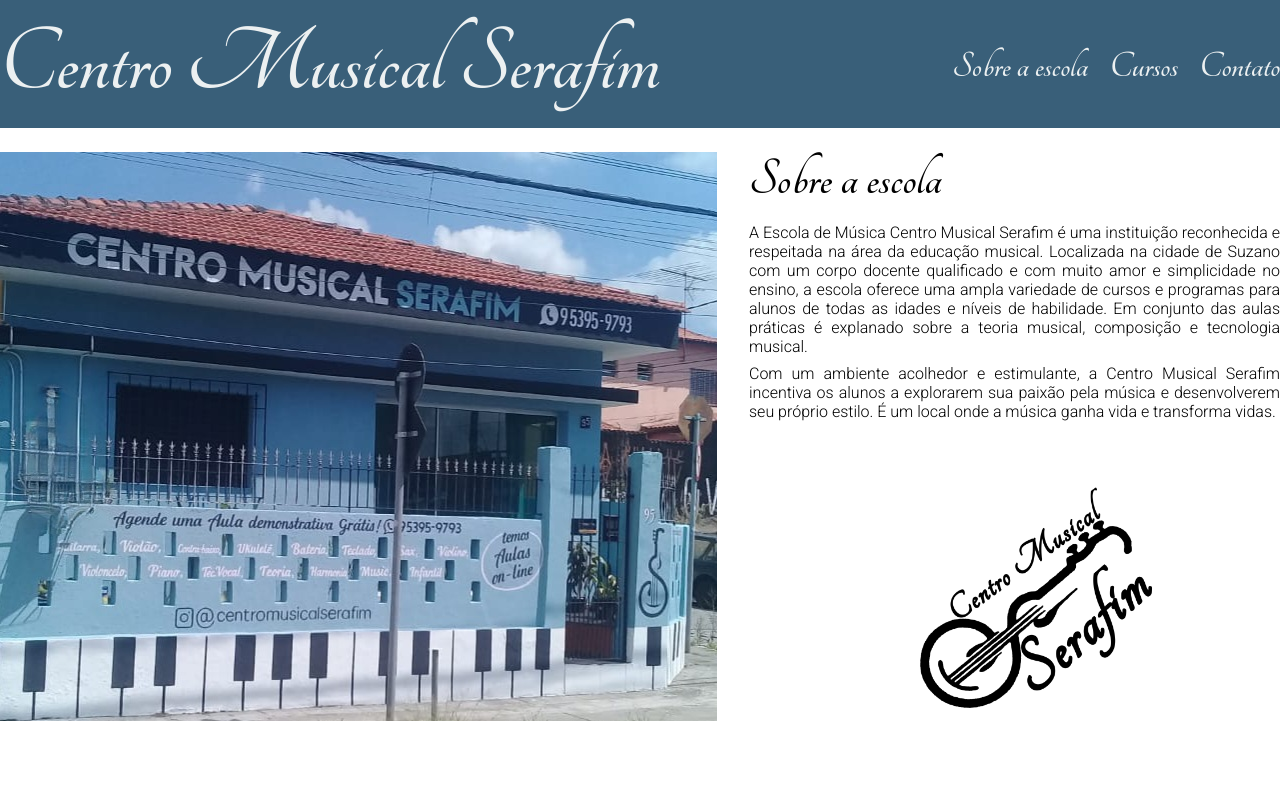
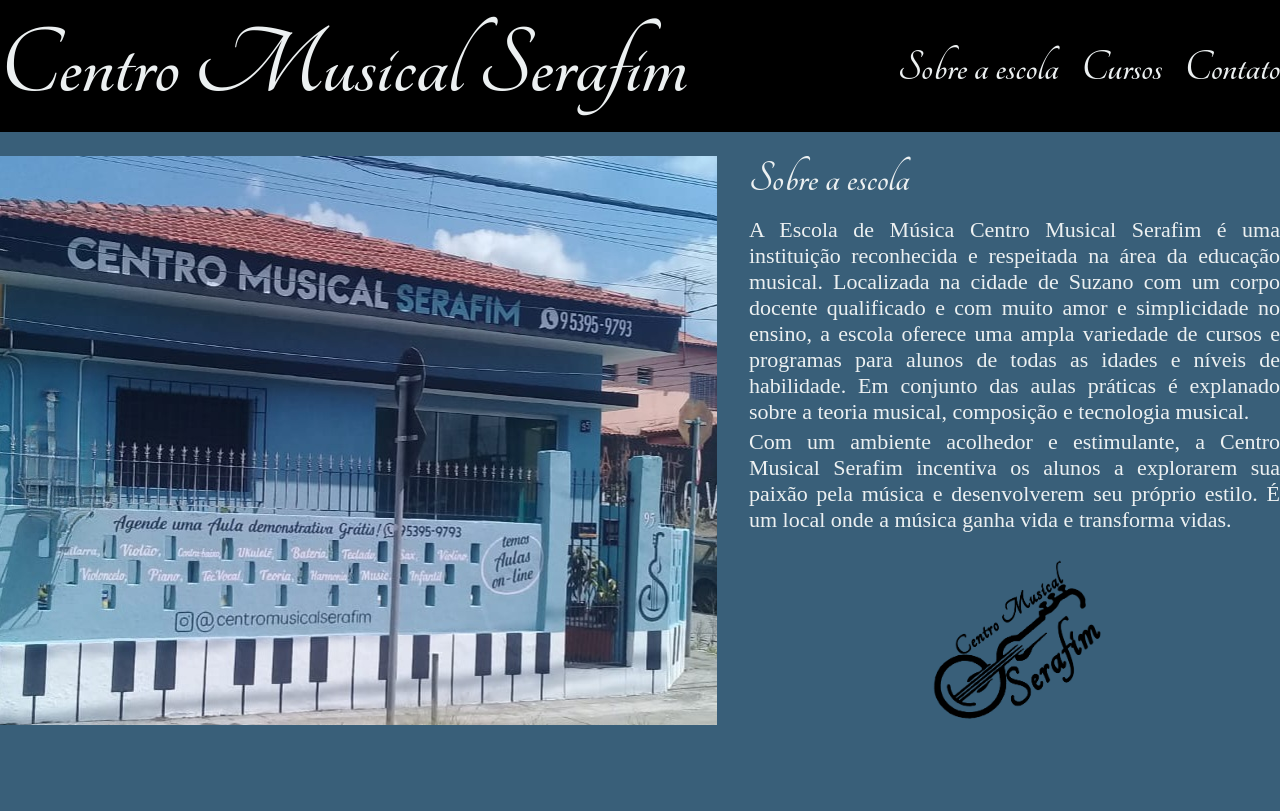
Before and after one commit to Brunofserafim/escola_de_musica, a plain HTML site: page index.html in a window 1280 px wide. Shown: the top 811 px of the page. Drawn offline with Linux system fonts and the light colour scheme.

Commit message:
Update main.css

```diff
--- a/main.css
+++ b/main.css
@@ -2,6 +2,7 @@
     margin: 0;
     padding: 0;
     box-sizing: border-box;
+    background-color: #395f79;
 }
 
 header,
@@ -12,26 +13,39 @@
     font-weight: normal;
 }
 
+header div,
+header h1,
+header a,
+header ul,
+header li {
+    background-color: #000000;
+}
+
+header
 body, input, textarea {
-    font-family: 'Roboto', sans-serif;
+    font-family: 'Roboto';
 }
 
 header {
     padding: 16px 0;
-    font-size: 48px;
-    background-color: #395f79;
+    font-size: 50px;
+    background-color: #000000;
     color: #ecf0f1;
 }
 
 header nav li {
     display: inline;
     margin-left: 16px;
-    font-size: 38px;
+    font-size: 45px;
 }
 
 header nav a {
     color: #ecf0f1;
     text-decoration: none;
+}
+
+#about p {
+    margin-bottom: 4px;
 }
 
 .container {
@@ -59,7 +73,6 @@
 }
 
 #about_courses h2,
-#about_teachers h2,
 .brands-list{
     max-width: 1280px;
     width: 100%;
@@ -76,16 +89,17 @@
 
 section h2 {
     margin-bottom: 16px;
-    font-size: 54px;
+    font-size: 45px;
 }
 
 section {
-    color:#000000;
+    color:#ecf0f1;
     text-align: justify;
 }
 
 section p {
-    margin-bottom: 8px;
+    margin-bottom: 2px;
+    font-size: 22px;
 }
 
 .store-front {
@@ -93,9 +107,8 @@
 }
 
 .logo img{
-    height: 350px;
-    margin-left: 150px;
-    margin-top: 25px;
+    height: 250px;
+    margin-left: 170px;
 }
 
 .logo {
@@ -131,6 +144,7 @@
     width: 320px;
     margin-bottom: 8px;
     padding: 8px;
+    background-color: #ecf0f1;
 }
 
 form textarea {
@@ -160,7 +174,11 @@
 }
 
 footer {
-    background-color: #395f79;
+    background-color: #000000;
     color: #ecf0f1;
     padding: 16px 0;
 }
+
+footer p {
+    background-color: #000000;
+}
```
